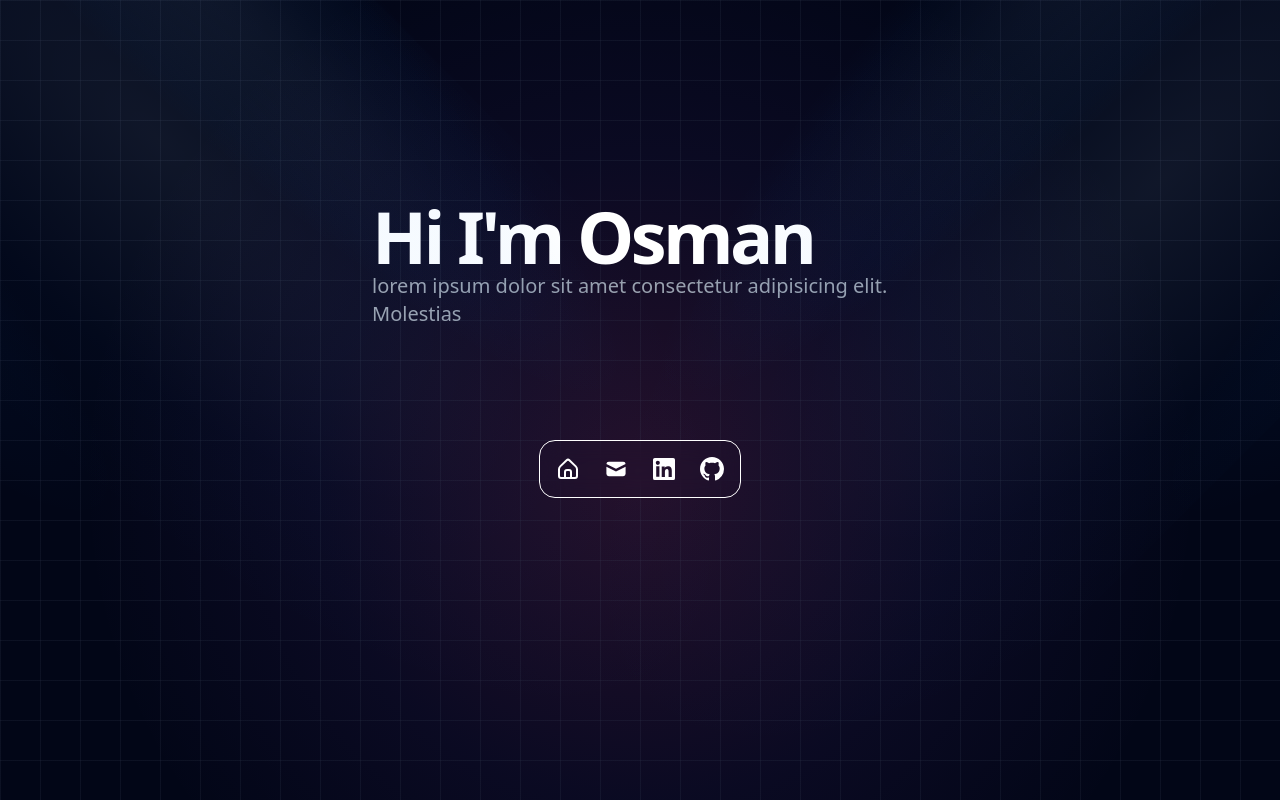
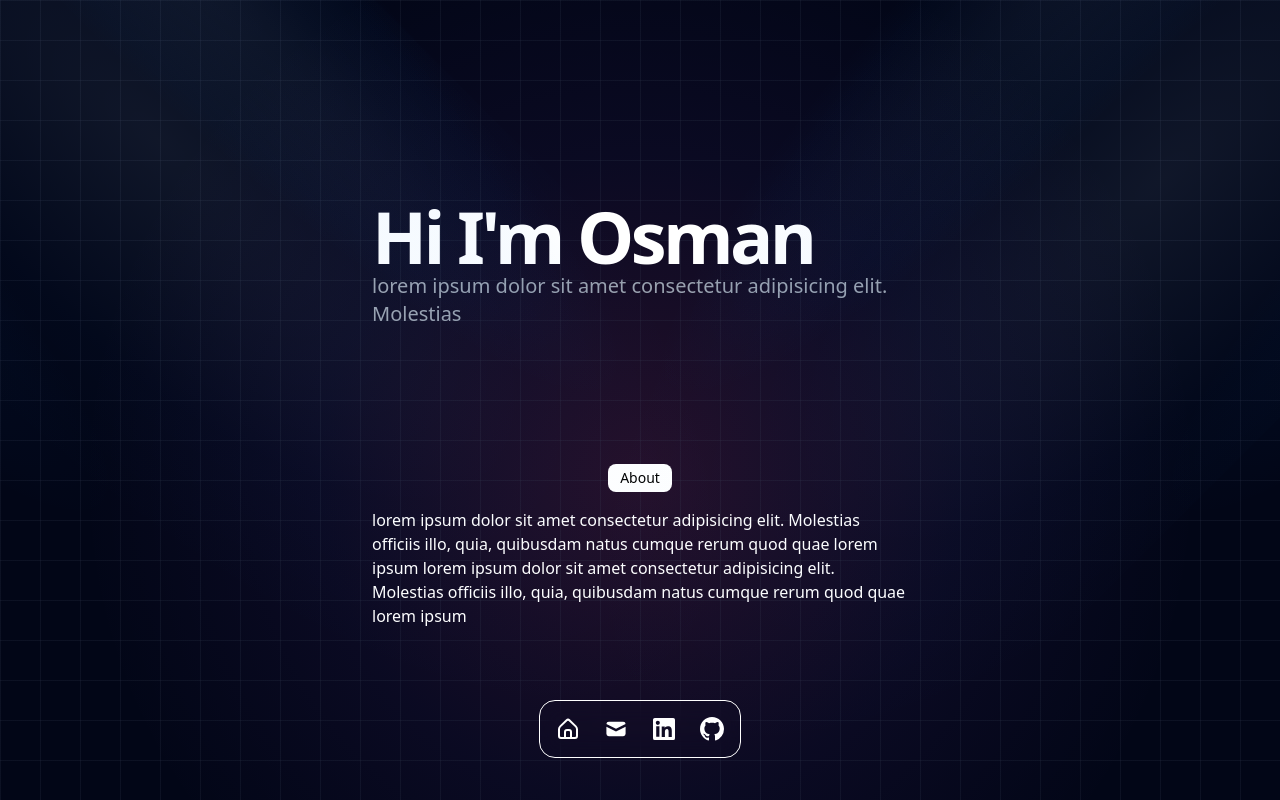
Before and after one commit to osmansemir/my-portofolio, a React (Vite) app: page / in a window 1280 px wide. Built offline with nearby package versions, Linux system fonts and the light colour scheme.

Commit message:
Add About Section

```diff
--- a/src/App.jsx
+++ b/src/App.jsx
@@ -1,4 +1,5 @@
 import "./App.css";
+import About from "./components/About";
 import Hero from "./components/Hero";
 import { Spotlight } from "@/components/ui/Spotlight";
 import MyDock from "./components/Mydock";
@@ -17,6 +18,7 @@ function App() {
         </div>
         <main className="relative max-w-xl mx-auto pb-3 px-5">
           <Hero />
+          <About />
           <MyDock />
         </main>
       </div>
--- /dev/null
+++ b/src/components/About.jsx
@@ -0,0 +1,20 @@
+import SectionTitle from "./SectionTitle";
+
+function About() {
+  return (
+    <section className="relative text-white flex justify-center items-center py-10 z-30">
+      <div>
+        <SectionTitle>About</SectionTitle>
+        <p>
+          lorem ipsum dolor sit amet consectetur adipisicing elit. Molestias
+          officiis illo, quia, quibusdam natus cumque rerum quod quae lorem
+          ipsum lorem ipsum dolor sit amet consectetur adipisicing elit.
+          Molestias officiis illo, quia, quibusdam natus cumque rerum quod quae
+          lorem ipsum
+        </p>
+      </div>
+    </section>
+  );
+}
+
+export default About;
--- /dev/null
+++ b/src/components/SectionTitle.jsx
@@ -0,0 +1,10 @@
+function SectionTitle({ children }) {
+  return (
+    <div className="my-4 flex justify-center ">
+      <span className="bg-white rounded-lg">
+        <h2 className="px-3 py-1 text-sm text-black ">{children}</h2>
+      </span>
+    </div>
+  );
+}
+export default SectionTitle;
```
